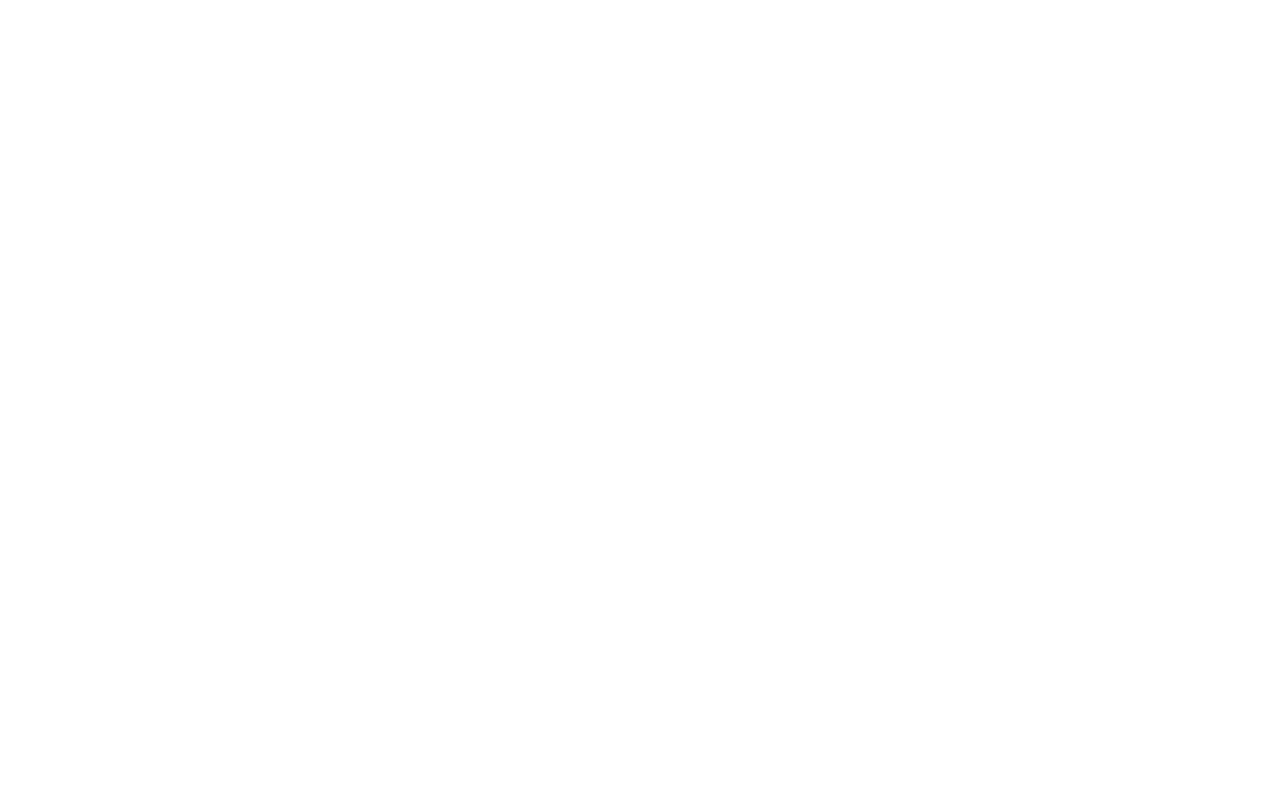
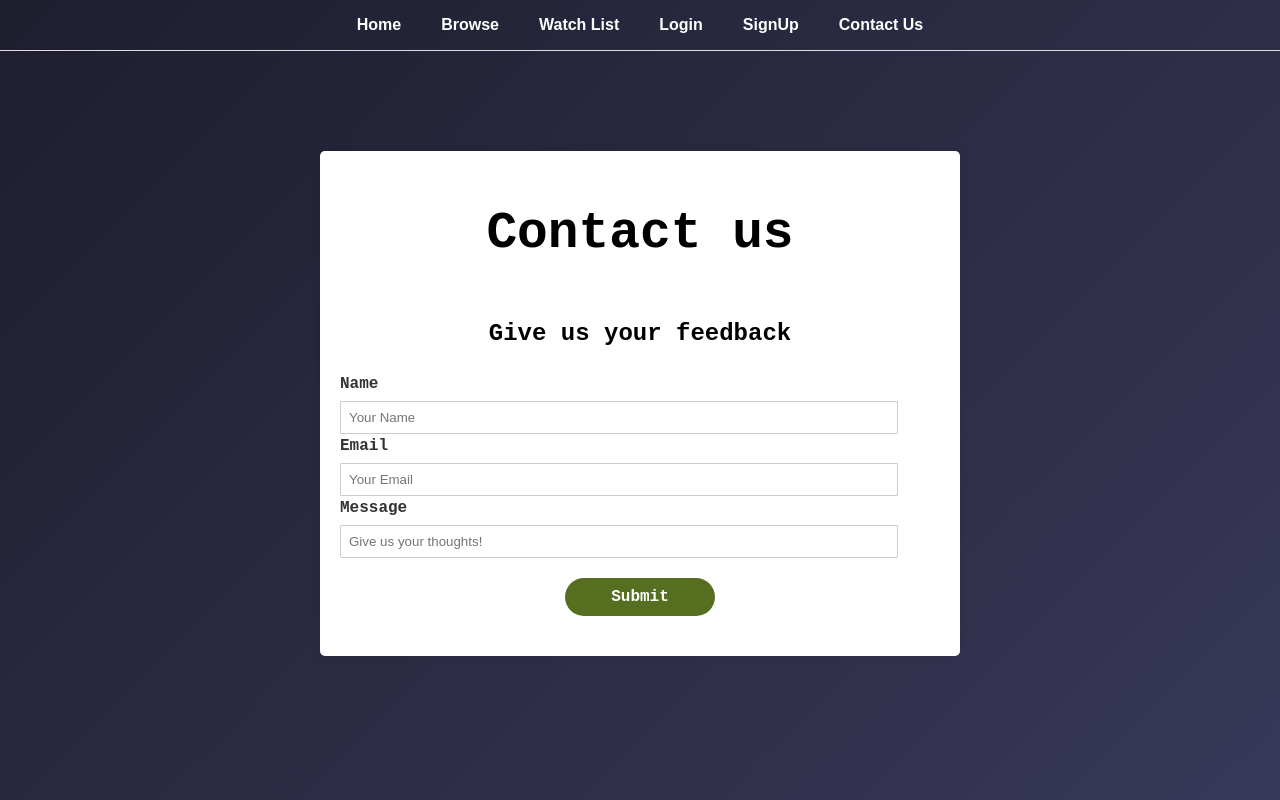
Before and after one commit to ling027/csc47300-team-spider, a React (Vite) app in the folder Movie_Rating_app/: page /ContactUs in a window 1280 px wide. Before the commit this address had no page. Shown: the top 800 px of the page. Built offline with nearby package versions, Linux system fonts and the light colour scheme.

Commit message:
Added Contact us page

```diff
--- a/Movie_Rating_app/src/App.jsx
+++ b/Movie_Rating_app/src/App.jsx
@@ -8,6 +8,7 @@
 import WatchList from "./view/WatchListPage/watchlist.jsx"
 import Inception from "./view/MovieDetailPage/InceptionDetail.jsx"
 import MovieDetailPage from "./view/MovieDetailPage/MovieDetailPage.jsx"
+import ContactUs from "./view/ContactUs/ContactUs.jsx"
 
 function App() {
   const [count, setCount] = useState(0)
@@ -22,6 +23,7 @@
         <Route path="/watchlist" element={<WatchList/>}/>
         <Route path="/inception" element={<Inception/>}/>
         <Route path="/movie/:id" element={<MovieDetailPage/>}/>
+        <Route path="/ContactUs" element={<ContactUs/>}/>
       </Routes>
     </Router>
   );
--- a/Movie_Rating_app/src/view/Component/Navbar.jsx
+++ b/Movie_Rating_app/src/view/Component/Navbar.jsx
@@ -10,6 +10,7 @@
             <Link to="/watchlist">Watch List</Link>
             <Link to="/Login">Login</Link>
             <Link to="/SignUp">SignUp</Link>
+            <Link to="/contactus">Contact Us</Link>
         </nav>
     );
 }
--- /dev/null
+++ b/Movie_Rating_app/src/view/ContactUs/ContactUs.css
@@ -0,0 +1,78 @@
+/* Contact Us Page styles */
+
+/* Container and general layout */
+.ContactUs-container {
+    display: flex;
+    flex-direction: column;
+    justify-self: center;
+    align-items: center;
+    background-color: white;
+    padding: 20px;
+    border-radius: 1px;
+    box-shadow: 0 4px 8px rgba(70, 213, 98, 0.1);
+    width: 100%;
+    max-width: 600px;
+    border-radius: 5px;
+    box-shadow: 0px 0px 10px 0px rgba(0, 0, 0, 0.1);
+    font-family: 'Courier New', Courier, monospace;
+    color:black;
+    font-weight: bold;
+    margin: 100px auto;
+}
+
+.ContactUs-container h1{
+  text-align: center;
+}
+
+/* Information section styling */
+.infor-section {
+  background-color: white;
+  padding: 20px;
+  border-radius: 1px;
+  box-shadow: 0 4px 8px rgba(0, 0, 0, 0.1);
+  width: 100%;
+  max-width: 600px;
+  margin-bottom: 20px;
+}
+
+.infor-section p {
+  font-size: 16px;
+  color: #333;
+  margin: 10px 0;
+}
+
+/* Form styling */
+.enter-section {
+  border-radius: 1px;
+  width: 100%;
+  max-width: 600px;
+}
+
+.Contactus-Input {
+  width: 90%;
+  padding: 8px;
+  border-radius: 1px;
+  border: 1px solid #ccc;
+  display: block;
+}
+
+.sub-button {
+  display: block;  /* Ensures that the button is a block-level element */
+  width: 25%;      /* Width of the button */
+  padding: 10px 20px; /* Padding for the button */
+  margin: 20px auto; /* Auto margins on left and right for horizontal centering */
+  border-radius: 50px;
+  border: none;
+  background-color: rgb(85, 110, 31); /* Thematic color from the landing page */
+  color: white;
+  cursor: pointer;
+  font-weight: bold;
+}
+
+/* Labels styling */
+label {
+  display: block;
+  margin-bottom: 5px;
+  color: #333;
+  font-size: 16px;
+}
--- /dev/null
+++ b/Movie_Rating_app/src/view/ContactUs/ContactUs.jsx
@@ -0,0 +1,41 @@
+import React, { useState } from "react";
+import "./ContactUs.css";
+import "../main.css"
+import NavBar from "../Component/Navbar.jsx"
+
+function ContactUs() {
+    const [isSubmitting, setIsSubmitting] = useState(false);
+    const [message, setMessage] = useState(null);
+
+
+    return (
+        <div className="body">
+
+            <header class="site-header">
+                <NavBar/>
+            </header>
+
+        <div className="ContactUs-container">
+            <h1>Contact us</h1>
+            <h2>Give us your feedback</h2>
+            <form  className="enter-section">
+
+                <label htmlFor="Name">Name</label>
+                <input name="Name" placeholder="Your Name" className="Contactus-Input" required/>
+
+                <label htmlFor="Email">Email</label>
+                <input name="Email" placeholder="Your Email" className="Contactus-Input" required/>
+                <label htmlFor="Message">Message</label>
+
+                <input name="Message" placeholder="Give us your thoughts!" className="Contactus-Input" required/>
+                <button className="sub-button" type="submit" disabled={isSubmitting}>
+                    {isSubmitting ? 'Submitting...' : 'Submit'}
+                </button>
+            </form>
+            {message && <div className="feedback-message">{message}</div>}
+        </div>
+        </div>
+    );
+}
+
+export default ContactUs;
--- a/Movie_Rating_app/src/view/main.css
+++ b/Movie_Rating_app/src/view/main.css
@@ -1,4 +1,5 @@
 .body {
+
     margin: 0;
     font-family: Arial, sans-serif;
     background: linear-gradient(135deg, #1e1e2f, #3a3a5c);
```
